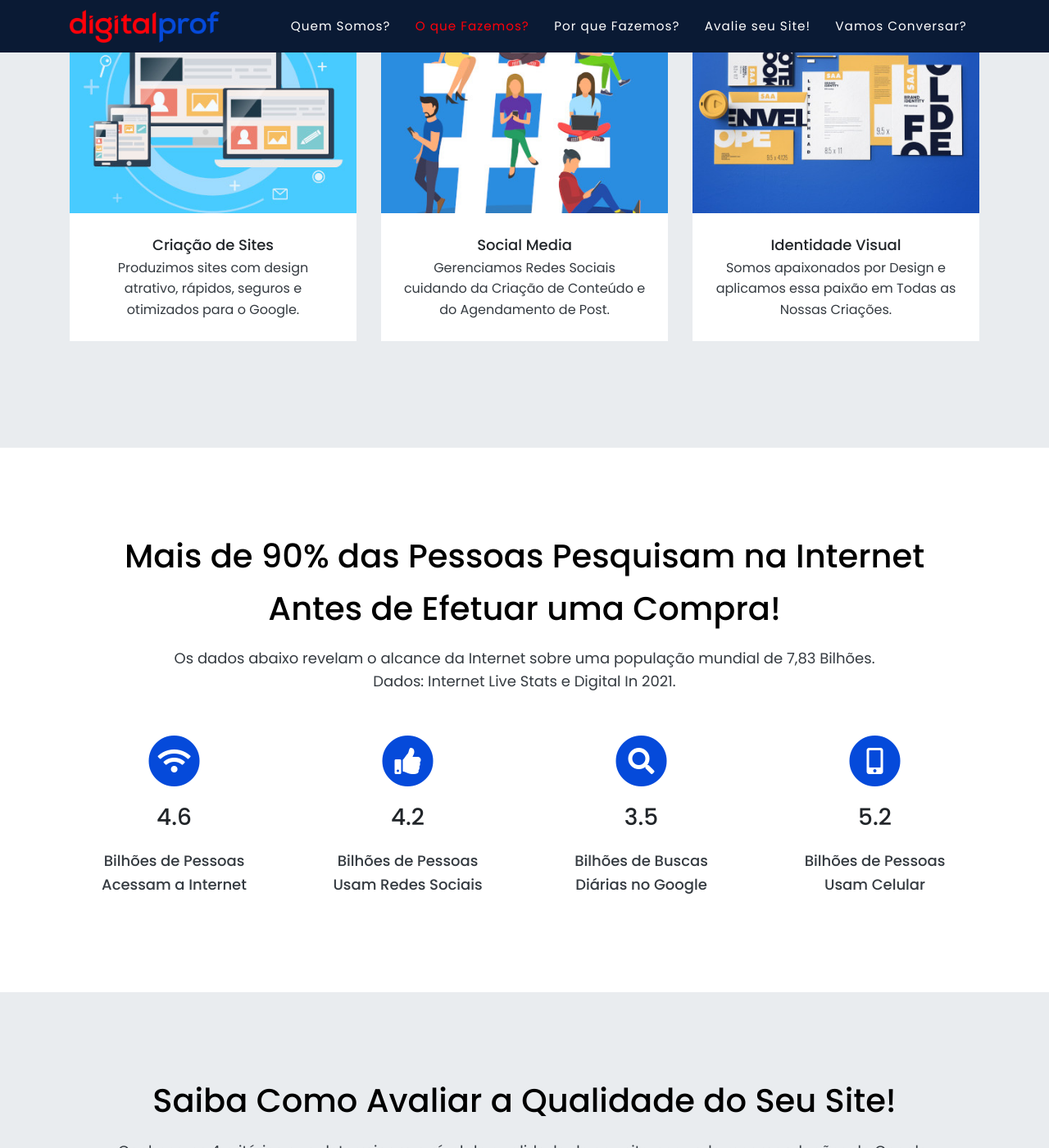
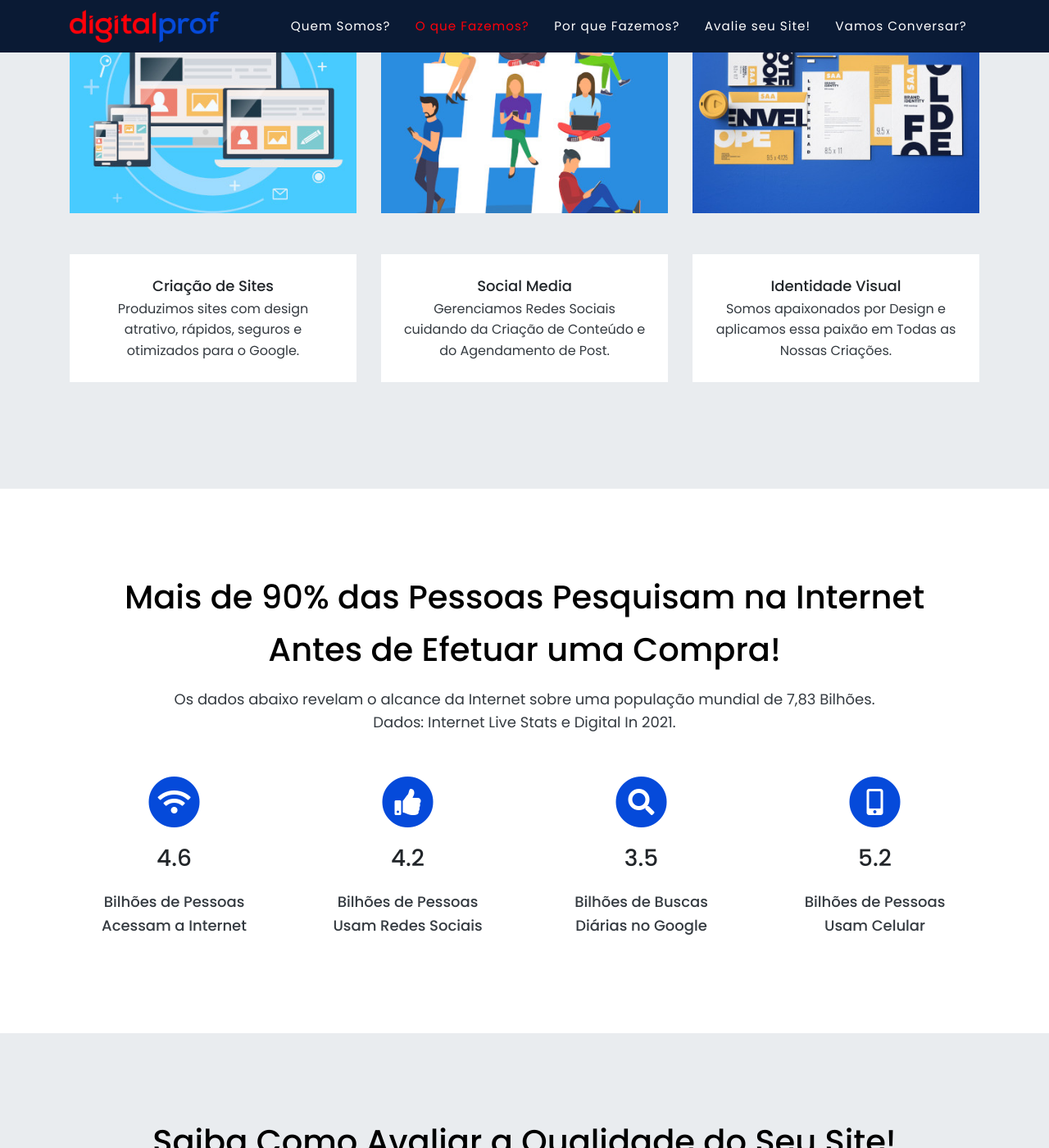
Before and after one commit to robsonkmarques/digitalprof, a Jekyll site: the page built from index.md, in a window 1280 px wide and 1400 px high, scrolled down 1427 px. Shown: the whole window at 82% size. Built offline with Jekyll 4.4.1, drawn with Linux system fonts in a browser that asks for light colours; some web fonts are replaced.

Commit message:
adjust fluid image responsive

```diff
--- a/_sass/base/_custom.scss
+++ b/_sass/base/_custom.scss
@@ -33,14 +33,8 @@
     font-weight: 500;
   }
 
-  .mcol-25 {
-
-    width: 25%;
-
-  }
-
-  .mcol-75 {
-
-    width: 75%;
-
-  }
+  .img-fluid {
+    max-width: 100%;
+    height: auto;
+    margin-bottom: 50px;
+}
```
